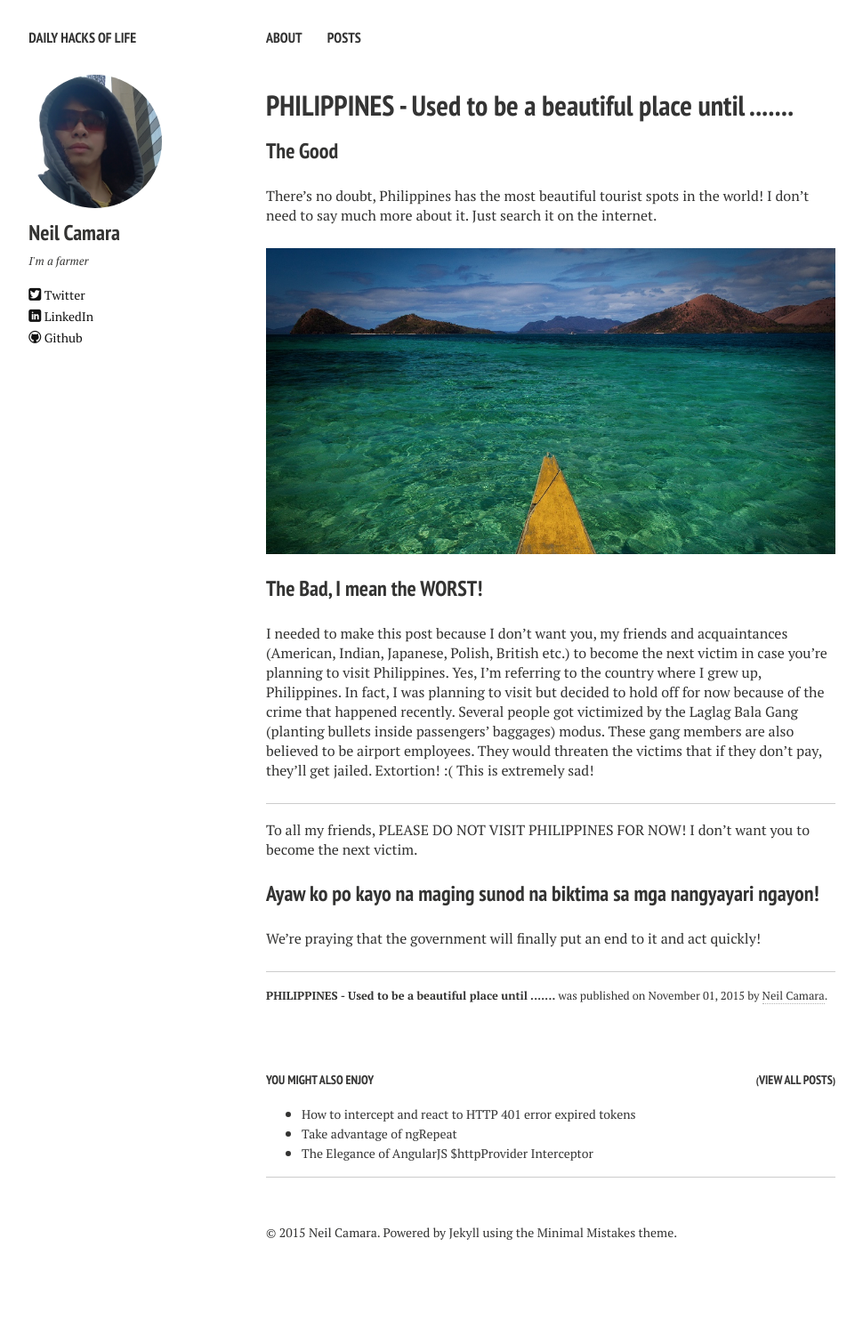
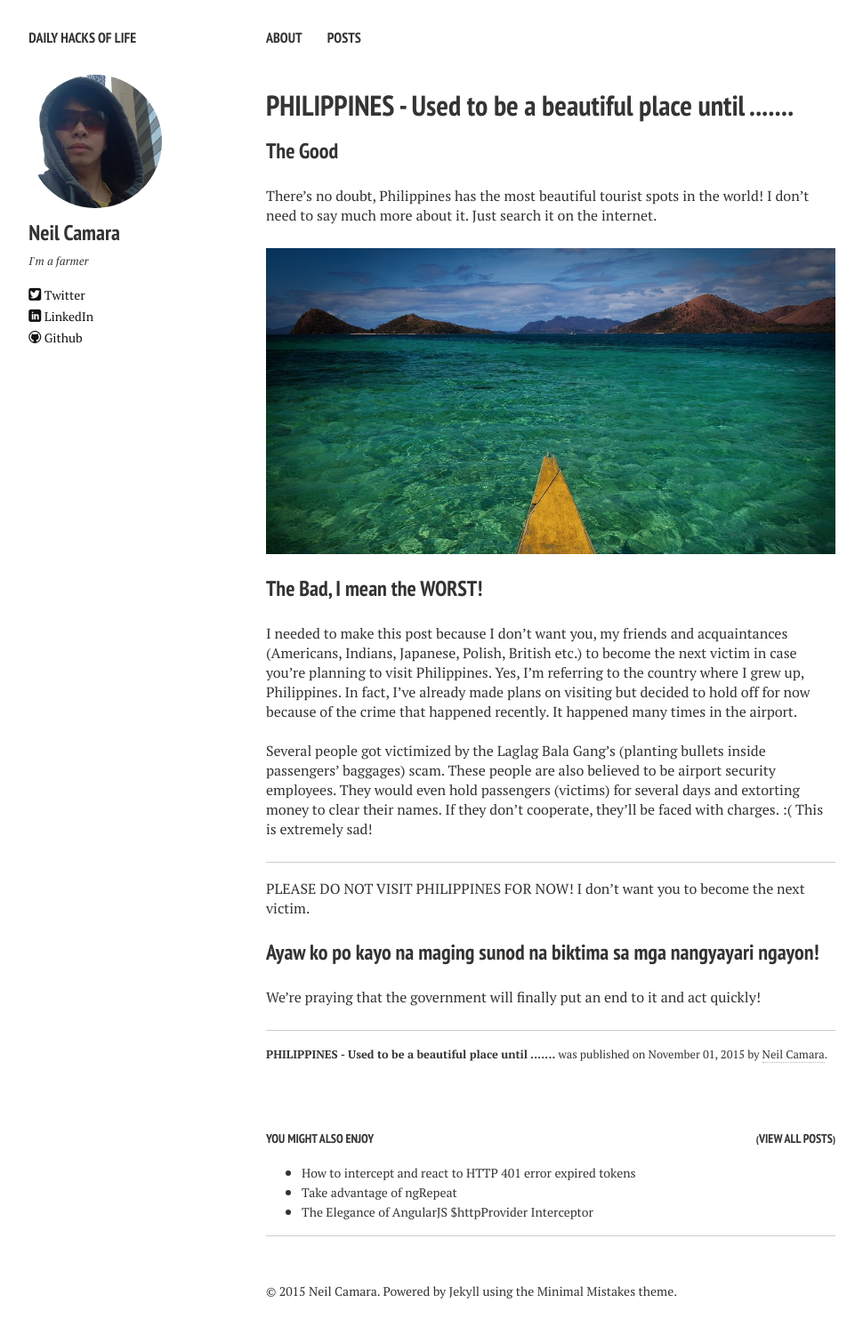
Before and after one commit to c0debreaker/c0debreaker.github.io, a Jekyll site: the page built from _posts/2015-11-01-my-country-is-a-mess.md, in a window 1280 px wide. Shown: the whole page at 89% size, without its empty margins (21-991 px from the left). Built offline with Jekyll 4.4.1, drawn with Linux system fonts in a browser that asks for light colours; nearby versions of some CDN libraries; before the commit the page ends 1444 px from its top, so only the background shows below that.

Commit message:
corrected paragraphs

```diff
--- a/_posts/2015-11-01-my-country-is-a-mess.md
+++ b/_posts/2015-11-01-my-country-is-a-mess.md
@@ -16,10 +16,12 @@ There's no doubt, Philippines has the most beautiful tourist spots in the world!
 
 ### The Bad, I mean the WORST!
 
-I needed to make this post because I don't want you, my friends and acquaintances (American, Indian, Japanese, Polish, British etc.) to become the next victim in case you're planning to visit Philippines. Yes, I'm referring to the country where I grew up, Philippines. In fact, I was planning to visit but decided to hold off for now because of the crime that happened recently. Several people got victimized by the Laglag Bala Gang (planting bullets inside passengers' baggages) modus. These gang members are also believed to be airport employees. They would threaten the victims that if they don't pay, they'll get jailed. Extortion! :( This is extremely sad!
+I needed to make this post because I don't want you, my friends and acquaintances (Americans, Indians, Japanese, Polish, British etc.) to become the next victim in case you're planning to visit Philippines. Yes, I'm referring to the country where I grew up, Philippines. In fact, I've already made plans on visiting but decided to hold off for now because of the crime that happened recently. It happened many times in the airport.<br/>
+<br/>
+Several people got victimized by the Laglag Bala Gang's (planting bullets inside passengers' baggages) scam. These people are also believed to be airport security employees. They would even hold passengers (victims) for several days and extorting money to clear their names. If they don't cooperate, they'll be faced with charges. :( This is extremely sad!
 
 ---
-To all my friends, PLEASE DO NOT VISIT PHILIPPINES FOR NOW! I don't want you to become the next victim.
+PLEASE DO NOT VISIT PHILIPPINES FOR NOW! I don't want you to become the next victim.
 
 ### Ayaw ko po kayo na maging sunod na biktima sa mga nangyayari ngayon!
 
```
